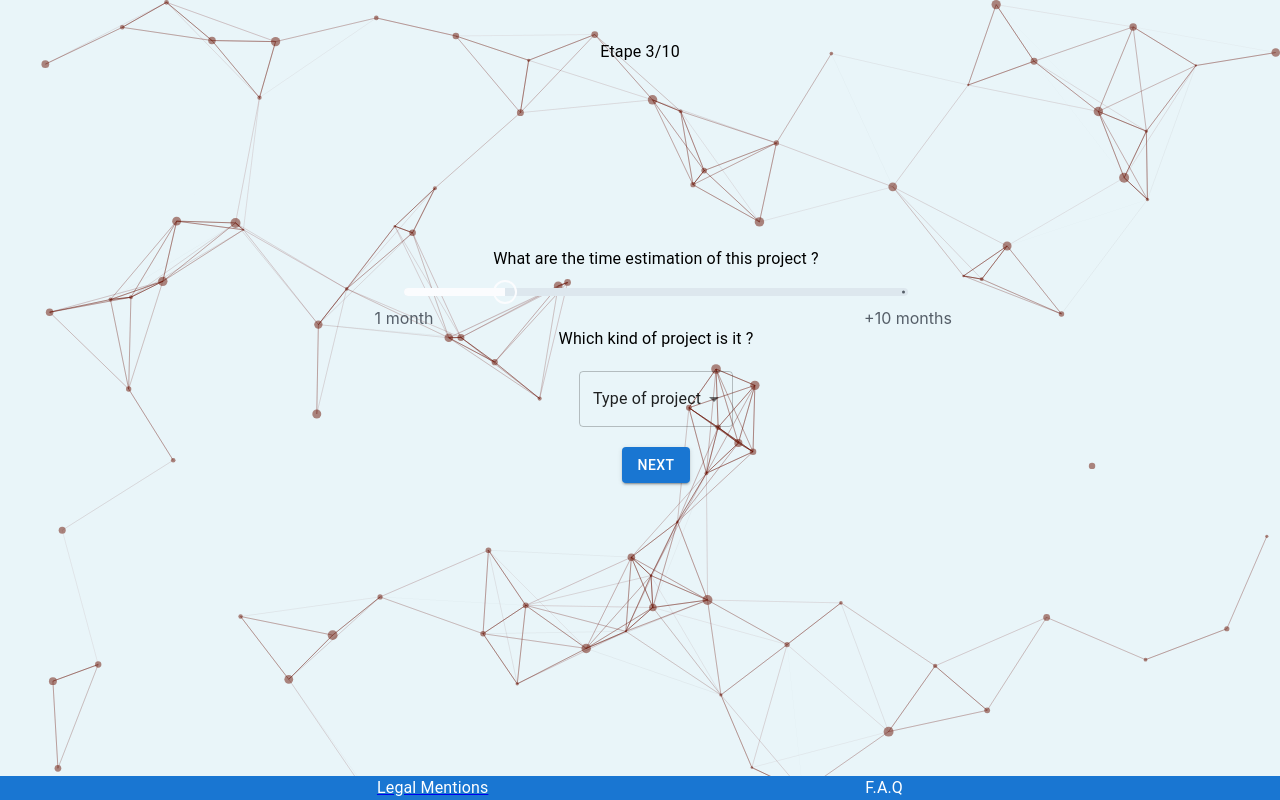
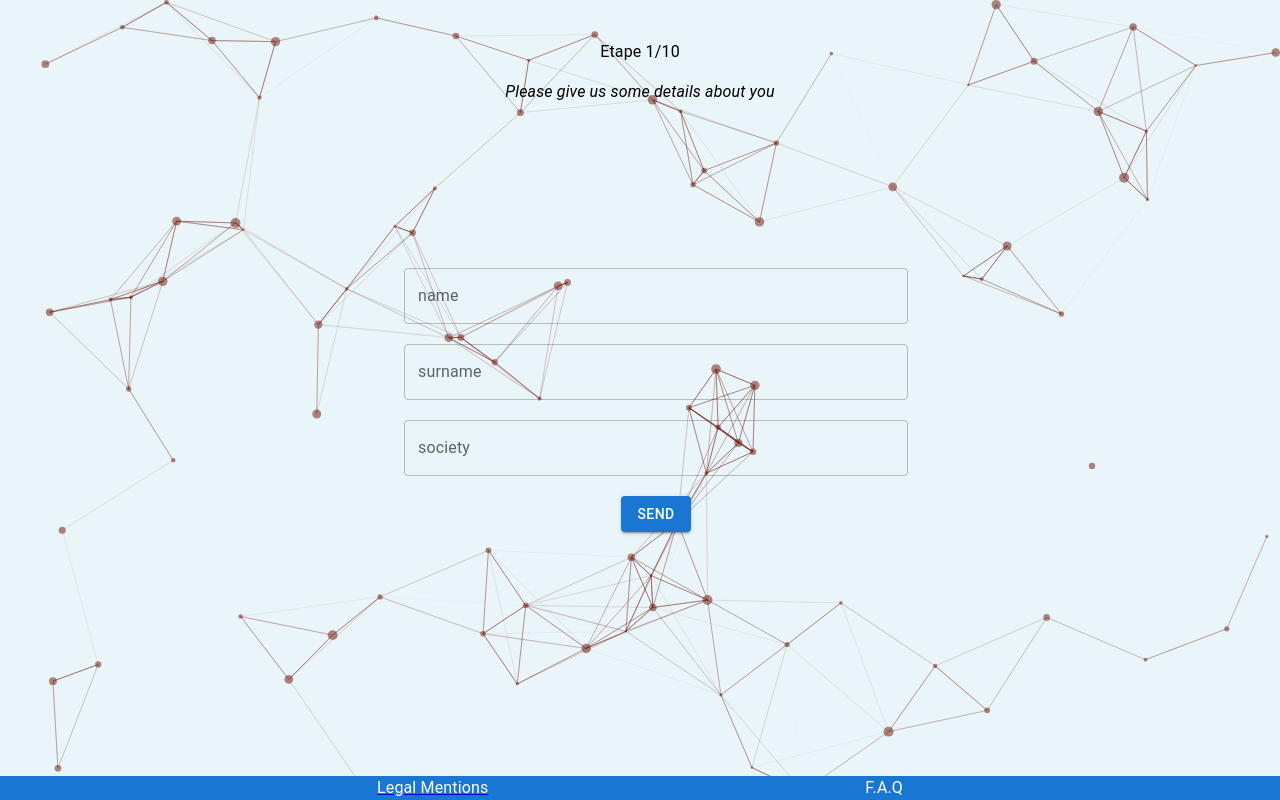
Before and after one commit to MarthL/survey, a React (Create React App) app: page / in a window 1280 px wide. Built offline with nearby package versions, Linux system fonts and the light colour scheme.

Commit message:
react spinner added correctly

```diff
--- a/package.json
+++ b/package.json
@@ -20,6 +20,7 @@
     "react-dom": "^18.2.0",
     "react-router-dom": "^6.11.2",
     "react-scripts": "^2.1.3",
+    "react-spinners": "^0.13.8",
     "react-tsparticles": "^2.9.3",
     "tsparticles": "^2.9.3",
     "typescript": "^4.9.5",
--- a/src/components/Stepper/Step1.tsx
+++ b/src/components/Stepper/Step1.tsx
@@ -7,13 +7,22 @@ import Button from '@mui/material/Button';
 import Container from '@mui/material/Container';
 import styles from './StepperComponent.module.css';
 import { Box } from '@mui/material';
+import {RingLoader} from 'react-spinners';
 
 export function Step1(props: any): JSX.Element {
 
 const [submit, setSubmit] = useState(false);
+const [isLoading, setIsLoading] = useState(true);
+
 const { count, setCount } = props;
 
 const errors = {};
+
+useEffect(() => {
+  setTimeout(() => {
+    setIsLoading(false);
+  }, 5000);
+}, []);
 
 const validate = (values: any) => {
   const errors: any = {};
@@ -30,6 +39,14 @@ const validate = (values: any) => {
 };
 
 return (
+  <>
+    <div>
+    {isLoading ? (
+      <><Box textAlign='center'> Loading please wait </Box><div className="loader-container" style={{ textAlign: 'center' }}>
+          <RingLoader color="#000" size={500} />
+        </div>
+      </>
+    ) : (
       <>
       <Typography align='center' fontStyle="oblique">Please give us some details about you</Typography>
       <Formik initialValues={{ name: '', surname: '', society: '' }}
@@ -59,5 +76,8 @@ return (
 
       </Formik>
     </>
+    )}
+    </div>
+  </>
 );
 }
--- a/src/components/Stepper/StepperComponent.tsx
+++ b/src/components/Stepper/StepperComponent.tsx
@@ -13,7 +13,7 @@ import { Step3 } from './Step3';
 
 export function StepperComponent(props: any): JSX.Element {
 
-  const [count, setCount] = useState(3); // set to 1 by default, change for debug
+  const [count, setCount] = useState(1); // set to 1 by default, change for debug
   const maxCount: any = 10;
 
   return(
```
Also changed, not shown: 1 other file (tests, documents, lock files or other folders). Lines whose indentation alone changed are shown as unchanged.
